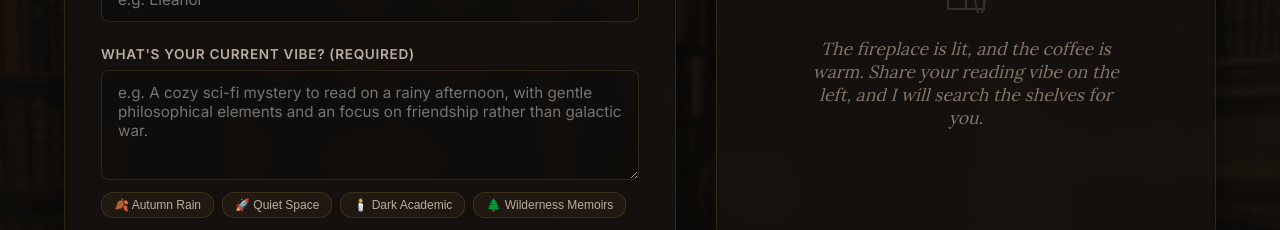
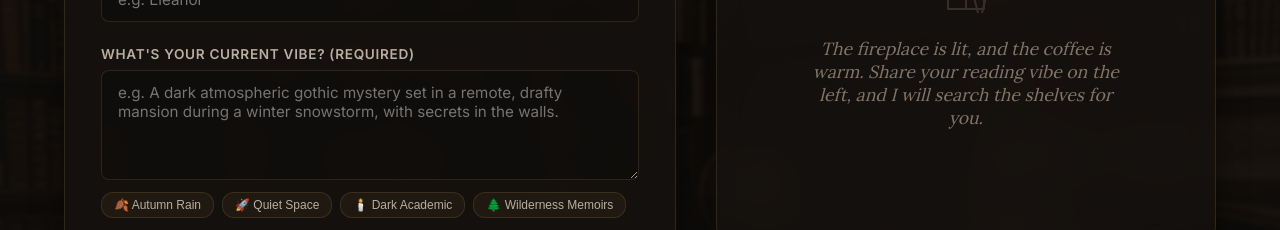
Before and after one commit to prestoncoleman96/prestons-pages, a Next.js app: page / in a window 1280 px wide. Shown: the part 389-619 px from the top of the page. Built offline with nearby package versions, Linux system fonts and the light colour scheme.

Commit message:
Implement rotating placeholder vibes in form textarea

```diff
--- a/src/app/page.js
+++ b/src/app/page.js
@@ -1,6 +1,6 @@
 'use client';
 
-import { useState, useRef } from 'react';
+import { useState, useRef, useEffect } from 'react';
 
 const VIBE_PRESETS = [
   { label: '🍂 Autumn Rain', vibe: 'A dark atmospheric gothic mystery to read on a rainy afternoon, with beautiful prose, secrets, and a haunting location.', books: ['The Shadow of the Wind', 'Piranesi'] },
@@ -17,6 +17,14 @@ const SURPRISE_VIBES = [
   { vibe: 'A classic sci-fi that holds up, dealing with deep philosophical questions of morality, faith, and human connection.', books: ['A Case of Conscience'] }
 ];
 
+const PLACEHOLDER_VIBES = [
+  "e.g. A cozy sci-fi mystery to read on a rainy afternoon, with gentle philosophical elements and a focus on friendship rather than space battles.",
+  "e.g. A dark atmospheric gothic mystery set in a remote, drafty mansion during a winter snowstorm, with secrets in the walls.",
+  "e.g. A peaceful, nature-focused adventure that feels like escaping to a quiet wooden cabin in the deep pine woods.",
+  "e.g. An intellectual campus mystery set in an old library dealing with ancient manuscripts, rare books, and dark academic secrets.",
+  "e.g. A magical realism novel set in a small seaside village with folklore motifs, cozy local characters, and gorgeous poetic prose."
+];
+
 export default function Home() {
   const [name, setName] = useState('');
   const [vibe, setVibe] = useState('');
@@ -24,7 +32,15 @@ export default function Home() {
   const [loading, setLoading] = useState(false);
   const [recommendation, setRecommendation] = useState(null);
   const [error, setError] = useState(null);
+  const [placeholderIdx, setPlaceholderIdx] = useState(0);
   const recommendationCache = useRef({});
+
+  useEffect(() => {
+    const interval = setInterval(() => {
+      setPlaceholderIdx(prev => (prev + 1) % PLACEHOLDER_VIBES.length);
+    }, 4500);
+    return () => clearInterval(interval);
+  }, []);
 
   const handleShare = () => {
     if (!recommendation) return;
@@ -180,7 +196,7 @@ export default function Home() {
               <textarea
                 id="vibe-input"
                 className="input-field"
-                placeholder="e.g. A cozy sci-fi mystery to read on a rainy afternoon, with gentle philosophical elements and an focus on friendship rather than galactic war."
+                placeholder={PLACEHOLDER_VIBES[placeholderIdx]}
                 required
                 value={vibe}
                 onChange={(e) => setVibe(e.target.value)}
```
